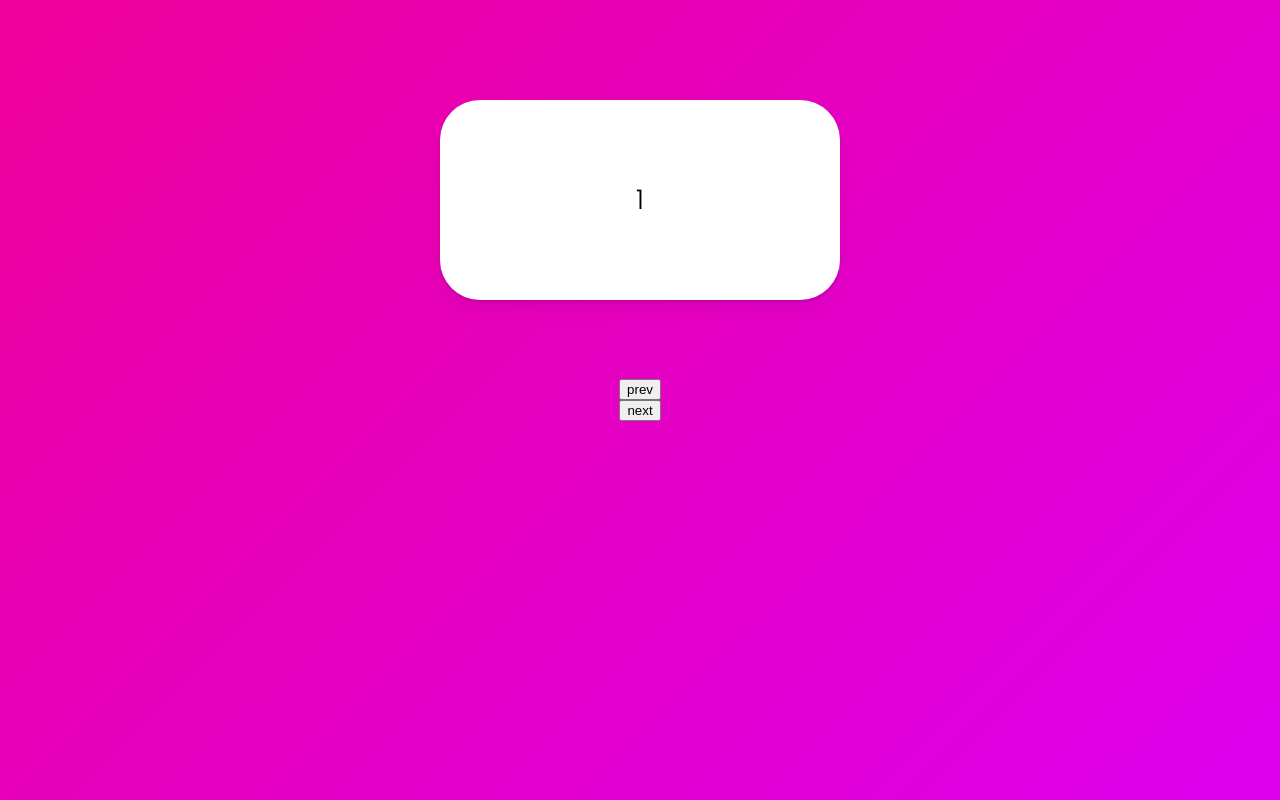
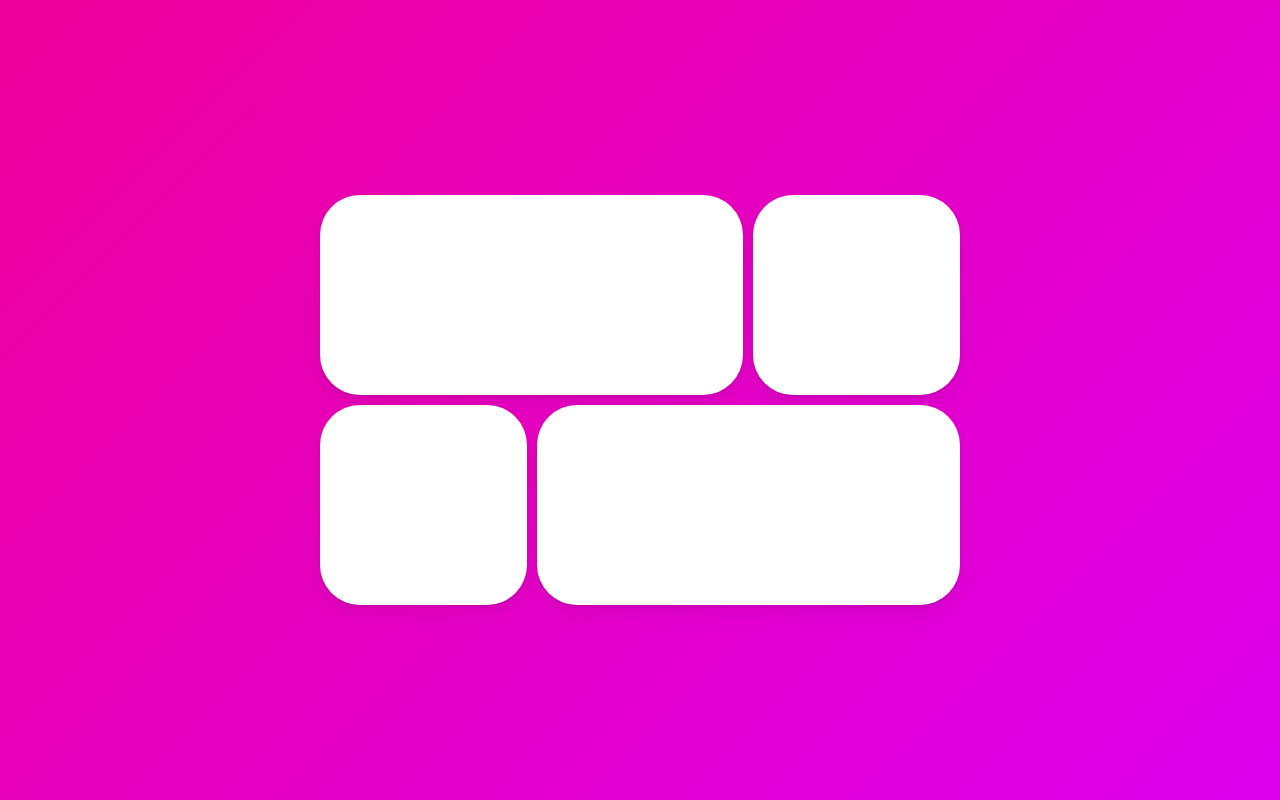
Before and after one commit to sbtiffanykim/framer-motion-practice, a React (Vite) app: page / in a window 1280 px wide. Built offline with nearby package versions, Linux system fonts and the light colour scheme.

Commit message:
Implement slider

```diff
--- a/src/App.tsx
+++ b/src/App.tsx
@@ -25,79 +25,66 @@ const Wrapper = styled(motion.div)`
   height: 100vh;
   width: 100vw;
   display: flex;
-  justify-content: center;
+  justify-content: space-around;
   align-items: center;
-  flex-direction: column;
+`;
+
+const Grid = styled.div`
+  display: grid;
+  grid-template-columns: repeat(3, 1fr);
+  width: 50vw;
+  gap: 10px;
+  div:first-child,
+  div:last-child {
+    grid-column: span 2;
+  }
 `;
 
 const Box = styled(motion.div)`
-  width: 400px;
   height: 200px;
   background-color: rgba(255, 255, 255, 1);
   border-radius: 40px;
-  position: absolute;
   top: 100px;
   box-shadow: 0 2px 3px rgba(0, 0, 0, 0.1), 0 10px 20px rgba(0, 0, 0, 0.06);
   display: flex;
   justify-content: center;
   align-items: center;
-  font-size: 27px;
+  cursor: pointer;
 `;
 
-const boxVariants = {
-  entry: (isBack: boolean) => ({
-    x: isBack ? -500 : 500,
-    opacity: 0,
-    scale: 0,
-  }),
-  center: {
-    x: 0,
-    opacity: 1,
-    scale: 1,
-    transition: {
-      duration: 0.5,
-    },
-  },
-  exit: (isBack: boolean) => ({
-    x: isBack ? 500 : -500,
-    opacity: 0,
-    scale: 0,
-    transition: {
-      duration: 0.5,
-    },
-  }),
-};
+const Overlay = styled(motion.div)`
+  width: 100%;
+  height: 100%;
+  position: absolute;
+  display: flex;
+  justify-content: center;
+  align-items: center;
+`;
 
 export default function App() {
-  const [visible, setVisible] = useState(1);
-  const [back, setBack] = useState(false);
-  const goNext = () => {
-    setBack(false);
-    setVisible((prev) => (prev === 10 ? 10 : prev + 1));
-  };
-  const goPrev = () => {
-    setBack(true);
-    setVisible((prev) => (prev === 1 ? 1 : prev - 1));
-  };
+  const [clickedId, setClickedId] = useState<null | string>(null);
 
   return (
     <>
       <GlobalStyle />
       <Wrapper>
-        <AnimatePresence custom={back}>
-          <Box
-            custom={back}
-            variants={boxVariants}
-            initial='entry'
-            animate='center'
-            exit='exit'
-            key={visible}
-          >
-            {visible}
-          </Box>
+        <Grid>
+          {['1', '2', '3', '4'].map((n) => (
+            <Box onClick={() => setClickedId(n)} key={n} layoutId={n} />
+          ))}
+        </Grid>
+        <AnimatePresence>
+          {clickedId ? (
+            <Overlay
+              onClick={() => setClickedId(null)}
+              initial={{ backgroundColor: 'rgba(0, 0, 0, 0)' }}
+              animate={{ backgroundColor: 'rgba(0, 0, 0, 0.5)' }}
+              exit={{ backgroundColor: 'rgba(0, 0, 0, 0)' }}
+            >
+              <Box style={{ width: 400, height: 200 }} layoutId={clickedId} />
+            </Overlay>
+          ) : null}
         </AnimatePresence>
-        <button onClick={goPrev}>prev</button>
-        <button onClick={goNext}>next</button>
       </Wrapper>
     </>
   );
```
